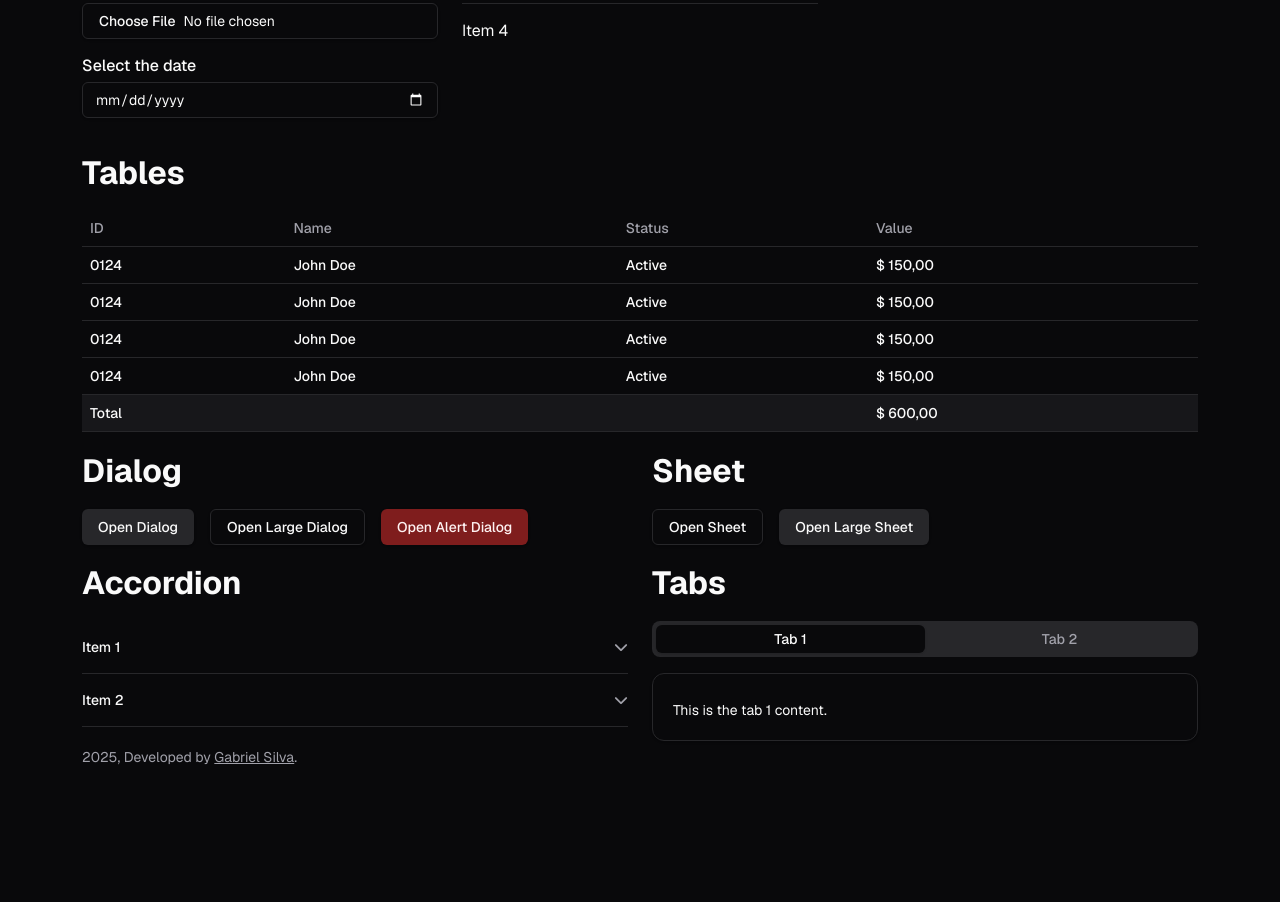
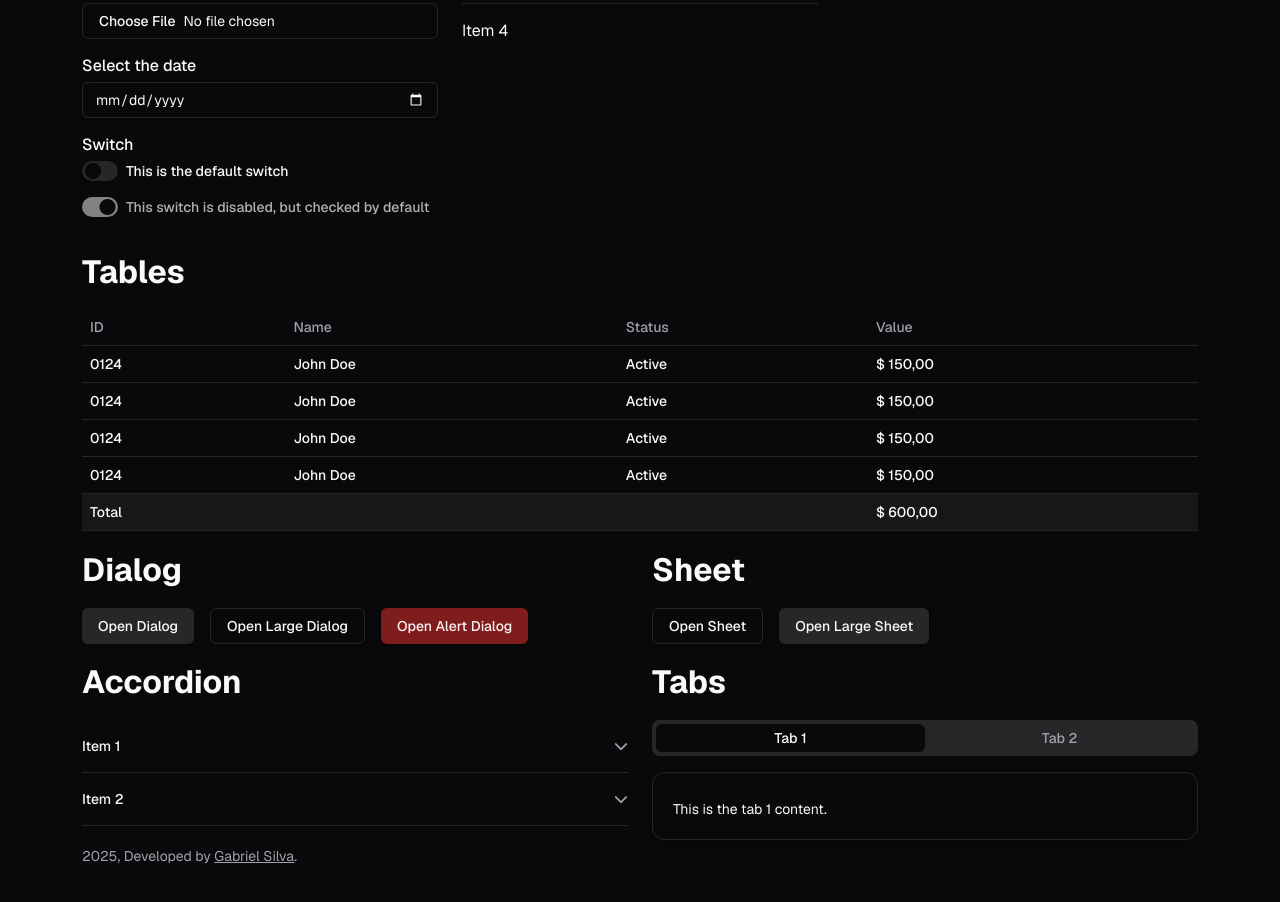
Before and after one commit to eugabrielsilva/shadstrap, a website: page index.html in a window 1280 px wide. Shown: the part 1209-2111 px from the top of the page. Before the commit the page ends 2024 px from the top, so only its background shows below. Drawn offline with nearby package versions, Linux system fonts and the light colour scheme.

Commit message:
Switch component and colors

```diff
--- a/index.html
+++ b/index.html
@@ -94,11 +94,11 @@
 
                         <!-- Radio buttons -->
                         <label>Radio</label>
-                        <div class="checkbox">
+                        <div class="radio">
                             <input type="radio" id="radio1" name="radios">
                             <label for="radio1">Select this radio</label>
                         </div>
-                        <div class="checkbox">
+                        <div class="radio">
                             <input type="radio" id="radio2" name="radios">
                             <label for="radio2">Or select this radio</label>
                         </div>
@@ -114,6 +114,17 @@
                         <!-- Date input -->
                         <label>Select the date</label>
                         <input type="date">
+
+                        <!-- Switch -->
+                        <label>Switch</label>
+                        <div class="switch">
+                            <input type="checkbox" id="switch1">
+                            <label for="switch1">This is the default switch</label>
+                        </div>
+                        <div class="switch">
+                            <input type="checkbox" disabled checked id="switch2">
+                            <label for="switch2">This switch is disabled, but checked by default</label>
+                        </div>
                     </div>
                 </div>
 
--- a/src/scss/_forms.scss
+++ b/src/scss/_forms.scss
@@ -36,8 +36,30 @@
         }
 
         &:disabled {
-            opacity: .5;
+            opacity: 0.5;
             cursor: not-allowed;
+        }
+
+        &[type='file'] {
+            cursor: pointer;
+
+            &::file-selector-button {
+                background: hsl(var(--background));
+                color: hsl(var(--foreground));
+                appearance: none;
+                border: none;
+                padding: 0.25rem;
+                font-family: inherit;
+                font-weight: 500;
+                cursor: pointer;
+            }
+        }
+
+        &[type='date'] {
+            &::-webkit-calendar-picker-indicator {
+                color: hsl(var(--foreground));
+                cursor: pointer;
+            }
         }
     }
 
@@ -48,14 +70,77 @@
     }
 
     select {
+        cursor: pointer;
+
         option {
             background-color: hsl(var(--background));
             color: hsl(var(--foreground));
         }
     }
 
-    input[type='checkbox'],
-    input[type='radio'] {
+    .switch,
+    .checkbox,
+    .radio {
+        margin-top: calc(0.375rem * calc(1 - var(--tw-space-y-reverse)));
+        margin-bottom: 1rem;
+        display: flex;
+        flex-wrap: wrap;
+        gap: 0.5rem;
+        align-items: center;
+
+        input:disabled + label {
+            opacity: 0.7;
+            cursor: not-allowed;
+        }
+
+        label {
+            font-size: 0.875rem;
+            line-height: 1.25rem;
+            font-weight: 500;
+            cursor: pointer;
+        }
+    }
+
+    .switch input[type='checkbox'] {
+        background-color: hsl(var(--input));
+        border-radius: 9999px;
+        width: 2.25rem;
+        height: 1.25rem;
+        border: none;
+        position: relative;
+        @include transitionColors();
+        box-shadow: var(--tw-ring-offset-shadow, 0 0 #0000), var(--tw-ring-shadow, 0 0 #0000), var(--tw-shadow);
+        flex-shrink: 0;
+        cursor: pointer;
+
+        &:disabled {
+            opacity: 0.5;
+            cursor: not-allowed;
+        }
+
+        &:after {
+            transition-property: transform;
+            transition-timing-function: cubic-bezier(0.4, 0, 0.2, 1);
+            transition-duration: 0.15s;
+            @include icon('\f111');
+            position: absolute;
+            font-size: 1rem;
+            top: 50%;
+            transform: translateY(-50%) translateX(3px);
+            color: hsl(var(--background));
+        }
+
+        &:checked {
+            background-color: hsl(var(--primary));
+
+            &:after {
+                transform: translateY(-50%) translateX(1.1rem);
+            }
+        }
+    }
+
+    .checkbox input[type='checkbox'],
+    .radio input[type='radio'] {
         box-shadow: var(--tw-ring-offset-shadow, 0 0 #0000), var(--tw-ring-shadow, 0 0 #0000), var(--tw-shadow);
         border-color: hsl(var(--primary));
         border-width: 1px;
@@ -86,7 +171,7 @@
         }
 
         &:disabled {
-            opacity: .5;
+            opacity: 0.5;
             cursor: not-allowed;
         }
 
@@ -98,47 +183,4 @@
             }
         }
     }
-
-    input[type='file'] {
-        cursor: pointer;
-
-        &::file-selector-button {
-            background: hsl(var(--background));
-            color: hsl(var(--foreground));
-            appearance: none;
-            border: none;
-            padding: 0.25rem;
-            font-family: inherit;
-            font-weight: 500;
-            cursor: pointer;
-        }
-    }
-
-    input[type='date'] {
-        &::-webkit-calendar-picker-indicator {
-            color: hsl(var(--foreground));
-            cursor: pointer;
-        }
-    }
-
-    .checkbox {
-        margin-top: calc(0.375rem * calc(1 - var(--tw-space-y-reverse)));
-        margin-bottom: 1rem;
-        display: flex;
-        flex-wrap: wrap;
-        gap: 0.5rem;
-        align-items: center;
-
-        input:disabled+label {
-            opacity: .7;
-            cursor: not-allowed;
-        }
-
-        label {
-            font-size: 0.875rem;
-            line-height: 1.25rem;
-            font-weight: 500;
-            cursor: pointer;
-        }
-    }
 }
--- a/src/scss/_utils.scss
+++ b/src/scss/_utils.scss
@@ -9,6 +9,14 @@
     display: flex;
     align-items: center;
     justify-content: center;
+    flex-wrap: wrap;
+    gap: 1rem;
+}
+
+.flex-between {
+    display: flex;
+    align-items: center;
+    justify-content: space-between;
     flex-wrap: wrap;
     gap: 1rem;
 }
--- a/src/scss/_variables.scss
+++ b/src/scss/_variables.scss
@@ -44,4 +44,32 @@
     --bs-secondary-rgb: rgb(--bs-secondary);
     --bs-danger: hsl(var(--destructive));
     --bs-danger-rgb: rgb(--bs-danger);
+    --bs-blue: hsl(217.2 91.2% 59.8%);
+    --bs-indigo: hsl(238.7 83.5% 66.7%);
+    --bs-purple: hsl(270.7 91% 65.1%);
+    --bs-pink: hsl(330.4 81.2% 60.4%);
+    --bs-red: hsl(0 84.2% 60.2%);
+    --bs-orange: hsl(24.6 95% 53.1%);
+    --bs-yellow: hsl(45.4 93.4% 47.5%);
+    --bs-green: hsl(142.1 70.6% 45.3%);
+    --bs-teal: hsl(173.4 80.4% 40%);
+    --bs-cyan: hsl(188.7 94.5% 42.7%);
+    --bs-black: hsl(0 0% 3.9%);
+    --bs-white: hsl(0 0% 98%);
+    --bs-gray: hsl(220 8.9% 46.1%);
+    --bs-gray-dark: hsl(224 71.4% 4.1%);
+    --bs-gray-100: hsl(220 14.3% 95.9%);
+    --bs-gray-200: hsl(220 13% 91%);
+    --bs-gray-300: hsl(216 12.2% 83.9%);
+    --bs-gray-400: hsl(217.9 10.6% 64.9%);
+    --bs-gray-500: var(--bs-gray-500);
+    --bs-gray-600: hsl(215 13.8% 34.1%);
+    --bs-gray-700: hsl(216.9 19.1% 26.7%);
+    --bs-gray-800: hsl(215 27.9% 16.9%);
+    --bs-gray-900: hsl(220.9 39.3% 11%);
+    --bs-success: var(--bs-green);
+    --bs-info: var(--bs-cyan);
+    --bs-warning: var(--bs-orange);
+    --bs-light: var(--bs-white);
+    --bs-dark: var(--bs-black);
 }
```
Also changed, not shown: dist/shadstrap.min.css.
